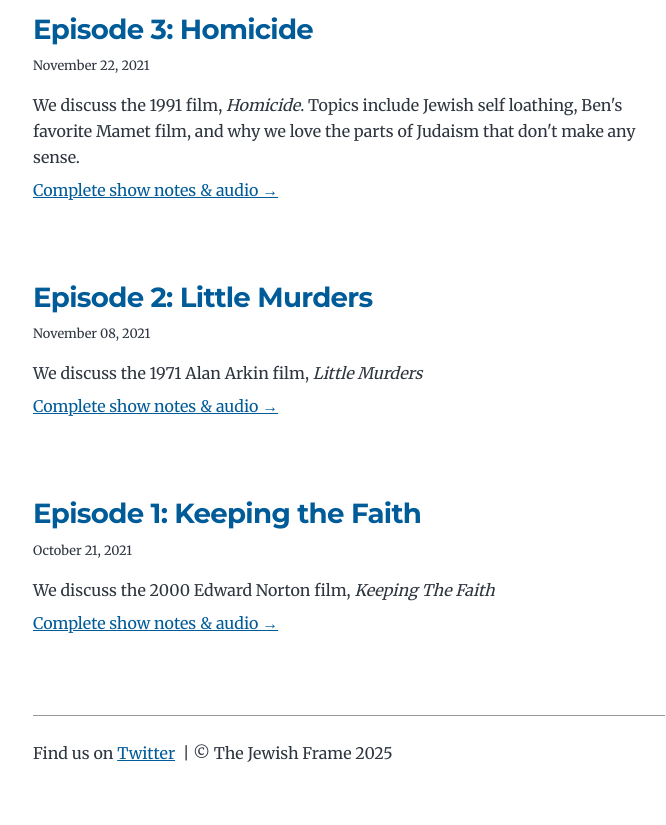
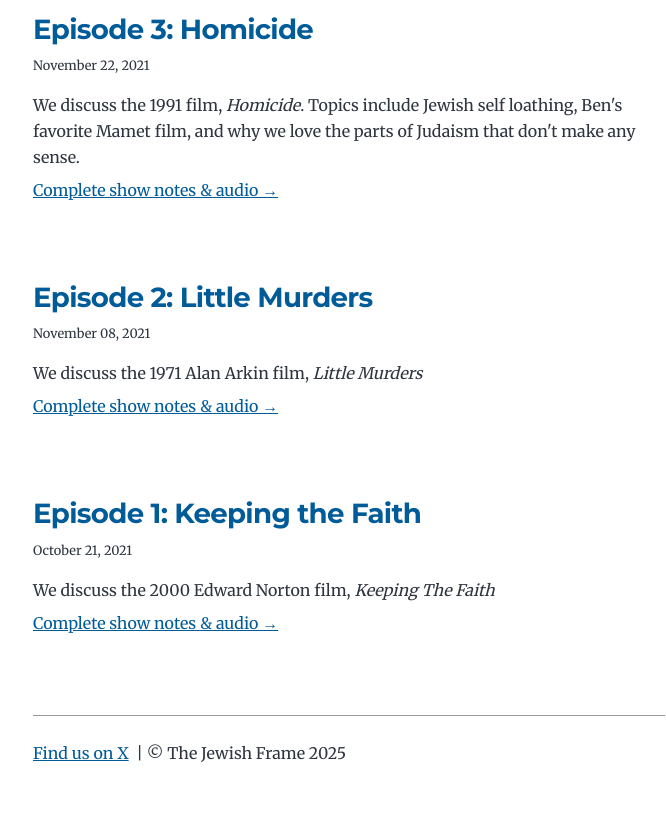
Before and after one commit to thechinnster/the-jewish-frame, a Gatsby site: page / in a window 1280 px wide. Shown: the part 1399-2224 px from the top of the page, without its empty margins (291-957 px from the left). Built offline with nearby package versions, Linux system fonts and the light colour scheme; Gatsby itself is replaced by a stand-in of ours.

Commit message:
Updating Twitter to X

```diff
--- a/src/components/layout.js
+++ b/src/components/layout.js
@@ -25,7 +25,7 @@ const Layout = ({ location, title, children }) => {
       <header className="global-header">{header}</header>
       <main>{children}</main>
       <footer>
-        <p>Find us on <Link to="https://twitter.com/thejewishframe">Twitter</Link>&nbsp; |
+        <p><Link to="https://twitter.com/thejewishframe">Find us on X</Link>&nbsp; |
         © The Jewish Frame {new Date().getFullYear()}</p>
       </footer>
     </div>
```
